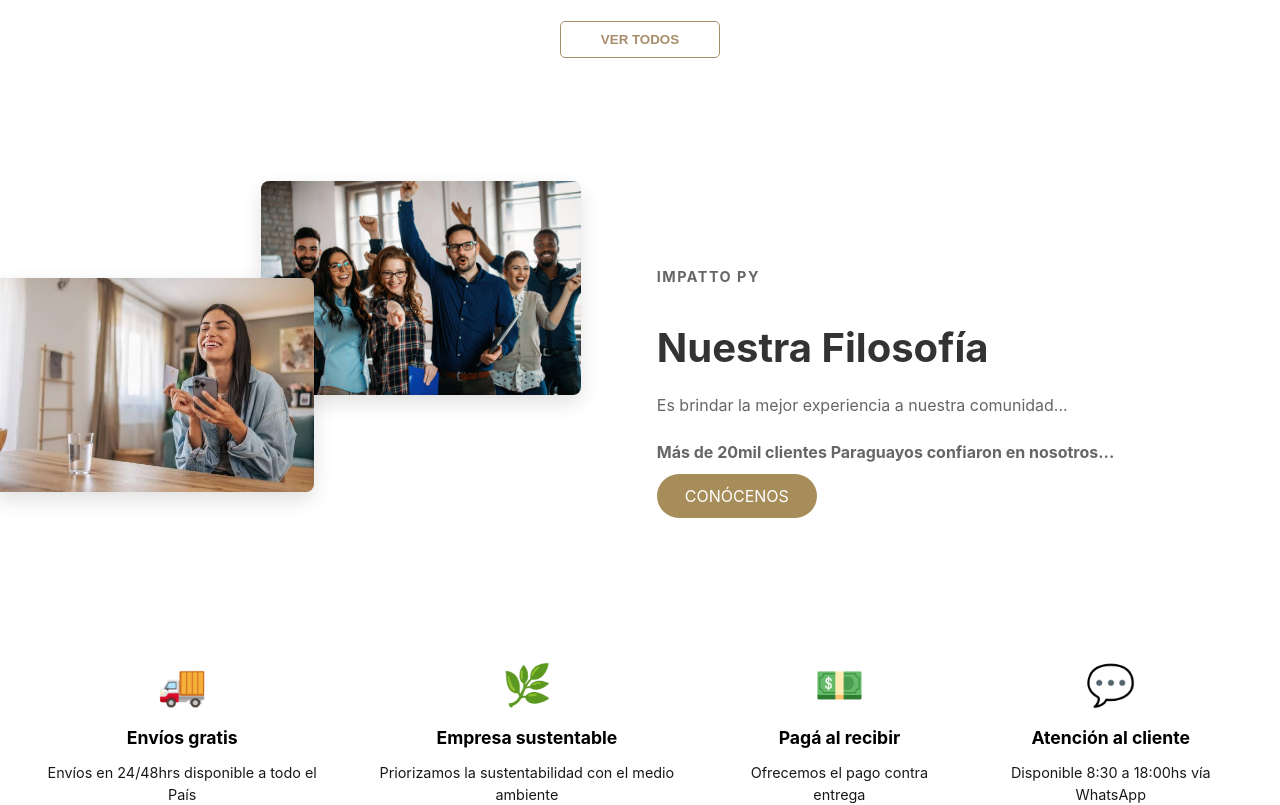
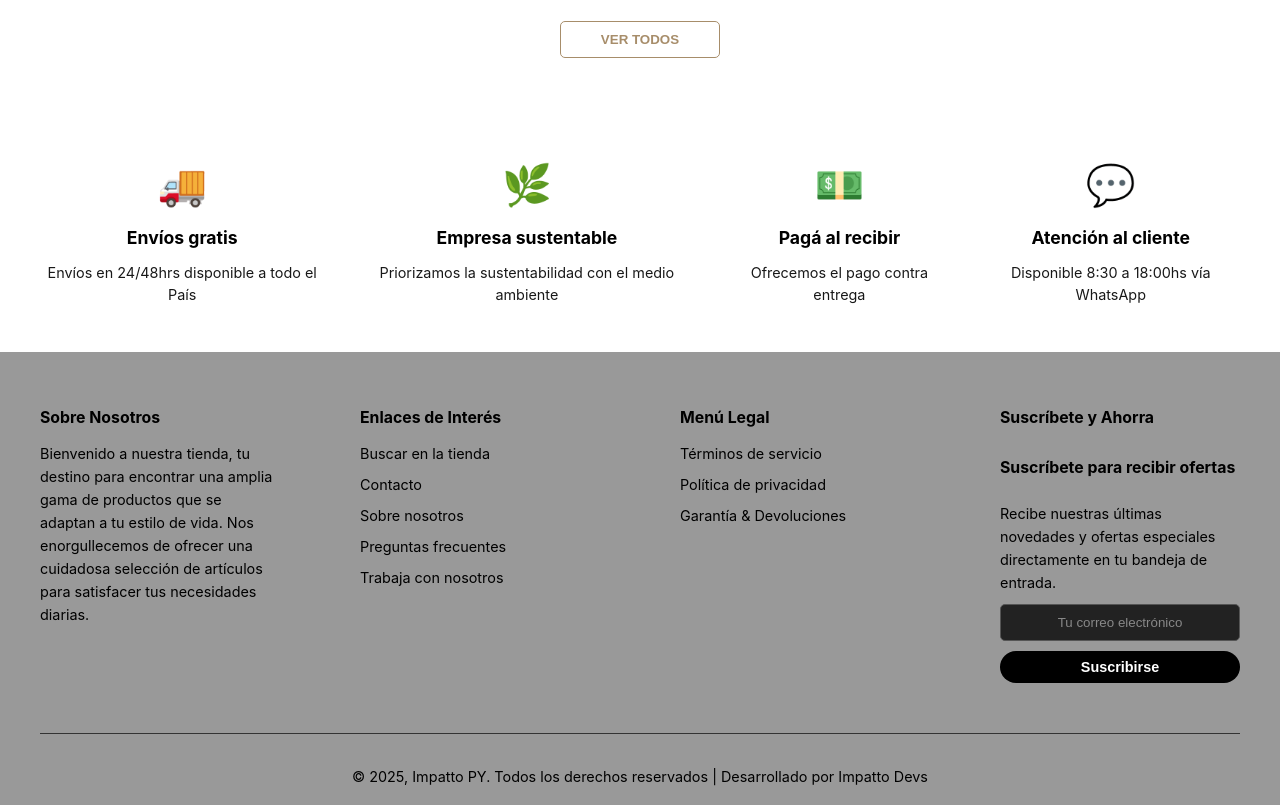
Before and after one commit to Javiermu97/impattopyproyect, a Next.js app: page / in a window 1280 px wide. Shown: the part 1180-1985 px from the top of the page. Built offline with nearby package versions, Linux system fonts and the light colour scheme; no server answers; the database is empty.

Commit message:
Actualizacion de page

```diff
--- a/app/page.tsx
+++ b/app/page.tsx
@@ -14,14 +14,14 @@ export default async function HomePage() {
     .from('productos')
     .select('*')
     .eq('es_destacado_semana', true) // Buscamos los productos que marcaste
-    .limit(4);
+    .limit(20);
 
   // 2. Obtenemos los productos destacados para "Hechos para tu hogar"
   const { data: destacadosHogar, error: errorHogar } = await supabase
     .from('productos')
     .select('*')
     .eq('es_destacado_hogar', true) // Buscamos los productos que marcaste
-    .limit(4);
+    .limit(20);
 
   if (errorSemana) console.error('Error al cargar productos destacados de la semana:', errorSemana);
   if (errorHogar) console.error('Error al cargar productos destacados de hogar:', errorHogar);
@@ -129,23 +129,7 @@ export default async function HomePage() {
         </Link>
       </section>
 
-      <section className="philosophy-section">
-        <div className="philosophy-container">
-          <div className="philosophy-image-container">
-            <Image src="/filosofia-1.jpg" alt="Mujer trabajando en un mostrador" width={450} height={300} className="philosophy-img philosophy-img-bg" />
-            <Image src="/filosofia-2.jpg" alt="Personas revisando un catálogo" width={450} height={300} className="philosophy-img philosophy-img-fg" />
-          </div>
-          <div className="philosophy-content">
-            <p className="philosophy-pre-title">IMPATTO PY</p>
-            <h2>Nuestra Filosofía</h2>
-            <p>Es brindar la mejor experiencia a nuestra comunidad...</p>
-            <p><strong>Más de 20mil clientes Paraguayos confiaron en nosotros...</strong></p>
-            <Link href="/sobre-nosotros" className="btn-primary">
-              CONÓCENOS
-            </Link>
-          </div>
-        </div>
-      </section>
+
 
       <InfoBanner />
 
```
